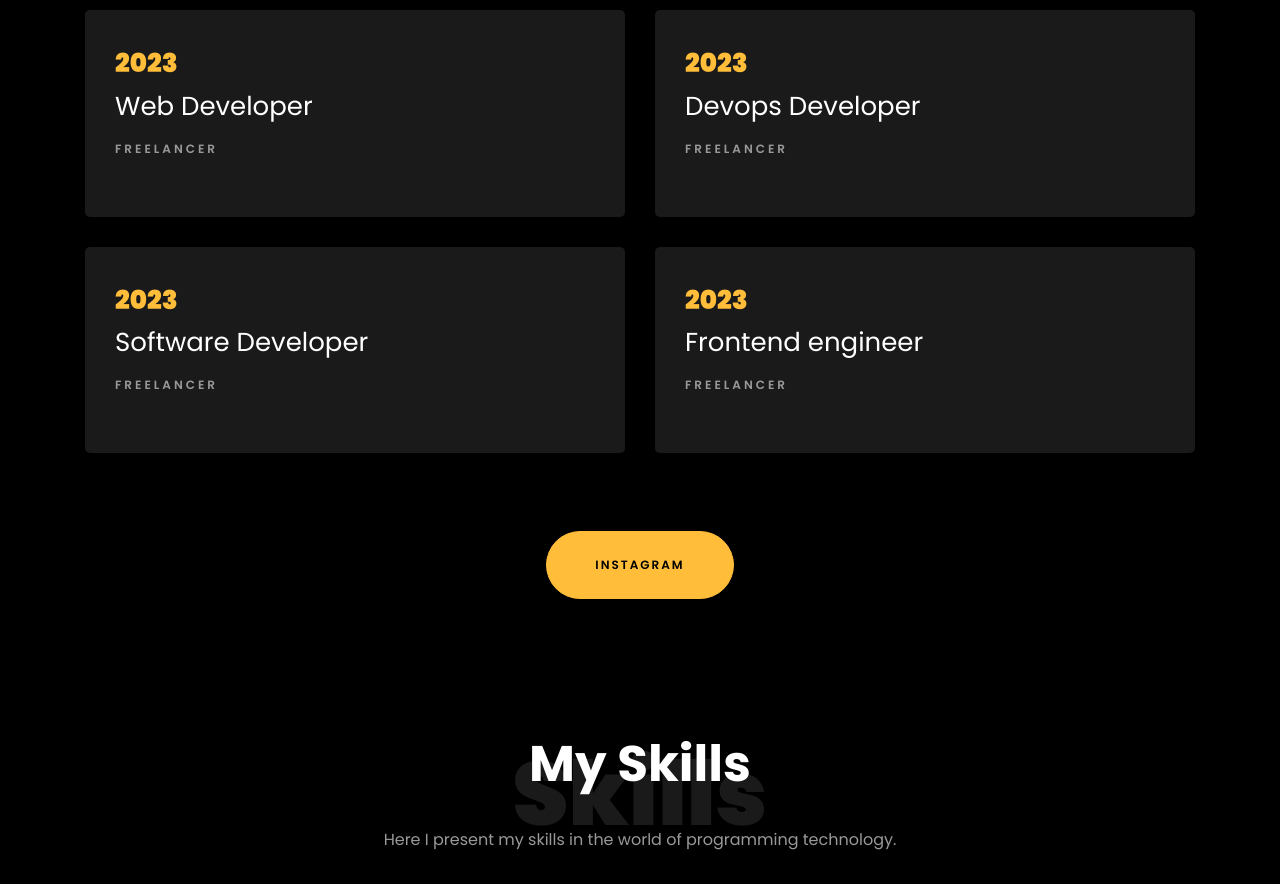
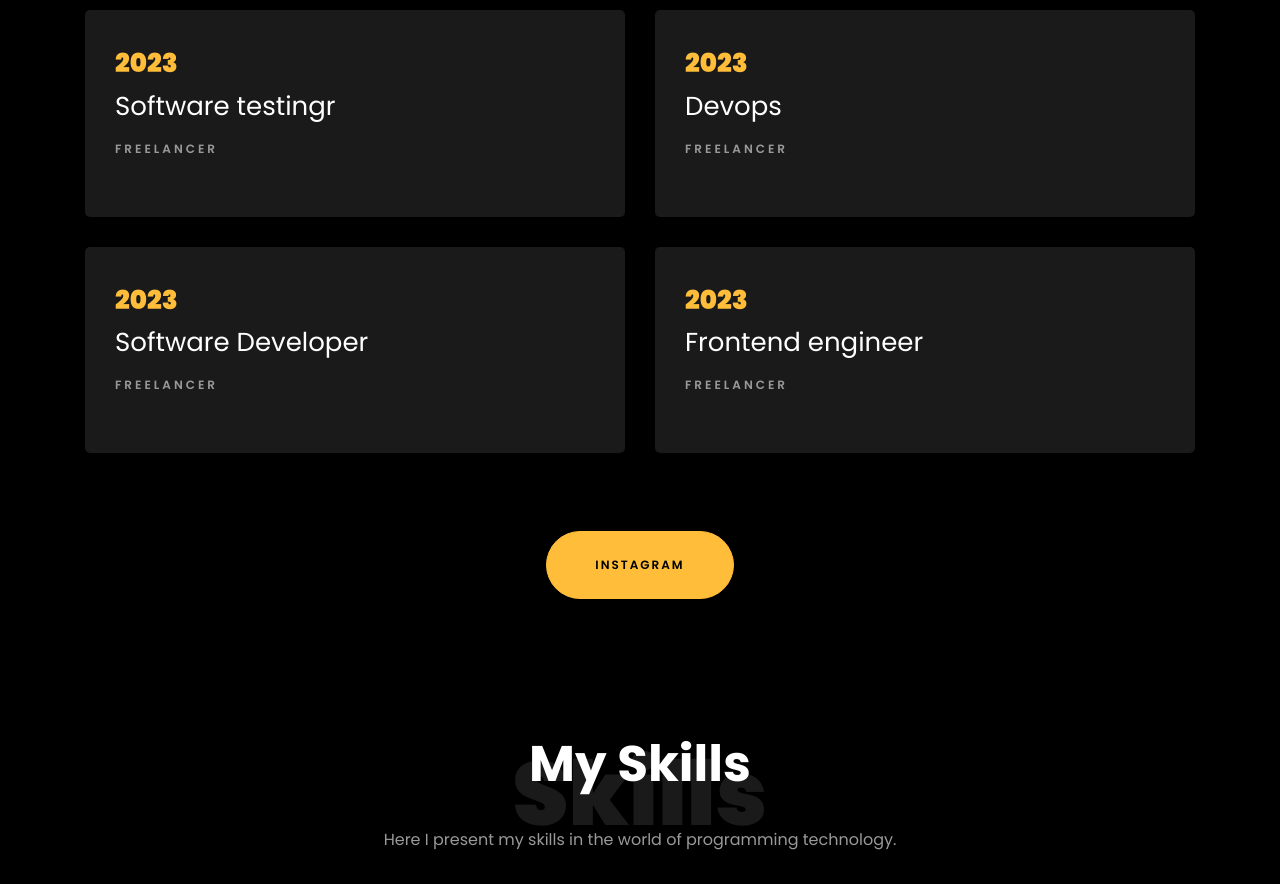
Before and after one commit to IdrizMirena/IdrizMirena.github.io, a plain HTML site: page index.html in a window 1280 px wide. Shown: the part 1806-2690 px from the top of the page. Drawn offline with Linux system fonts and the light colour scheme; files whose address does not match are found by name.

Commit message:
Update index.html

```diff
--- a/index.html
+++ b/index.html
@@ -164,7 +164,7 @@
     			<div class="col-md-6">
     				<div class="resume-wrap ftco-animate">
     					<span class="date">2023</span>
-    					<h2>Web Developer</h2>
+    					<h2>Software testingr</h2>
     					<span class="position">Freelancer</span>
     					<p class="mt-4"></p>
     				</div>
@@ -179,7 +179,7 @@
     			<div class="col-md-6">
     				<div class="resume-wrap ftco-animate">
     					<span class="date">2023</span>
-    					<h2>Devops Developer</h2>
+    					<h2>Devops</h2>
     					<span class="position">Freelancer</span>
     					<p class="mt-4"></p>
     				</div>
```
